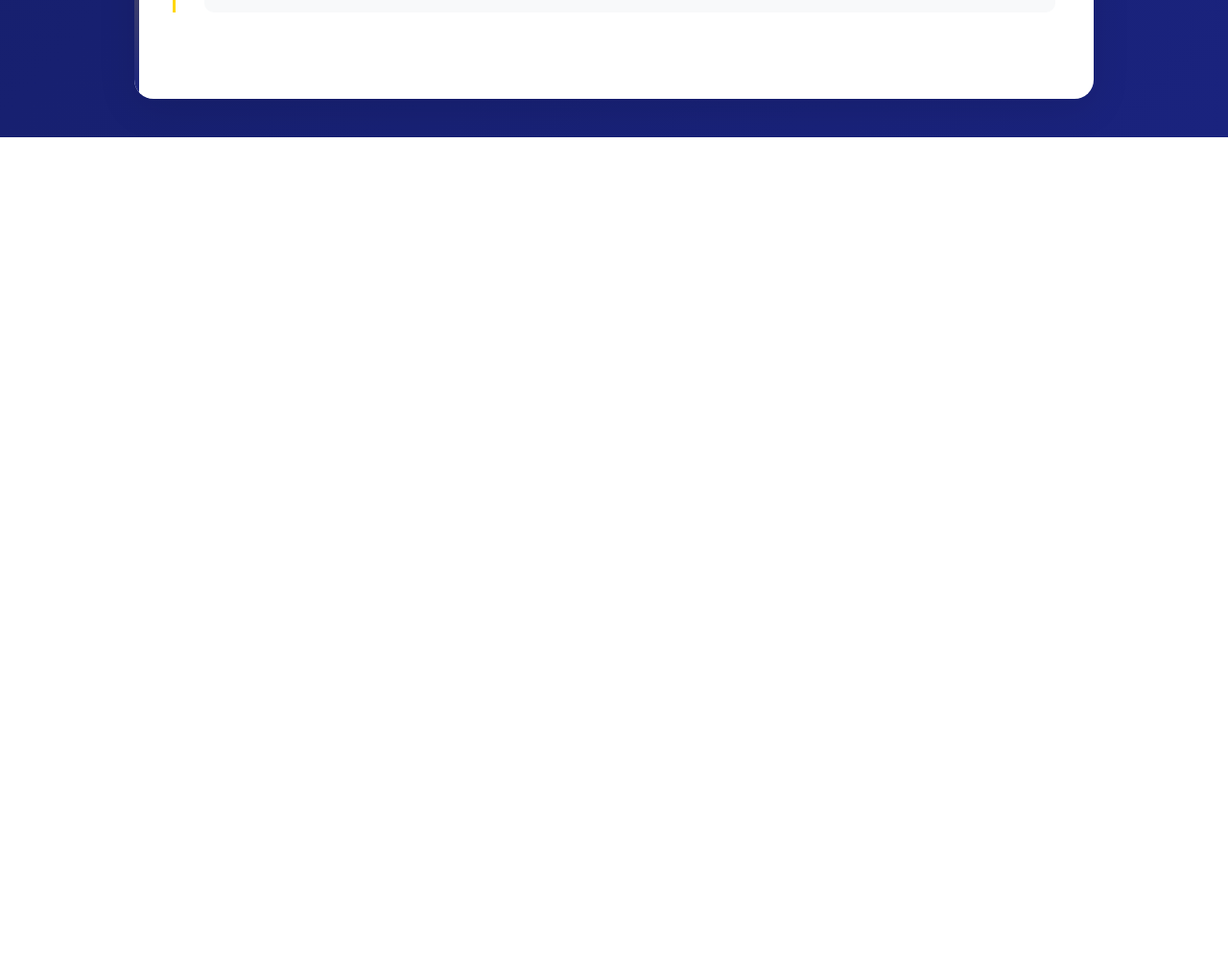
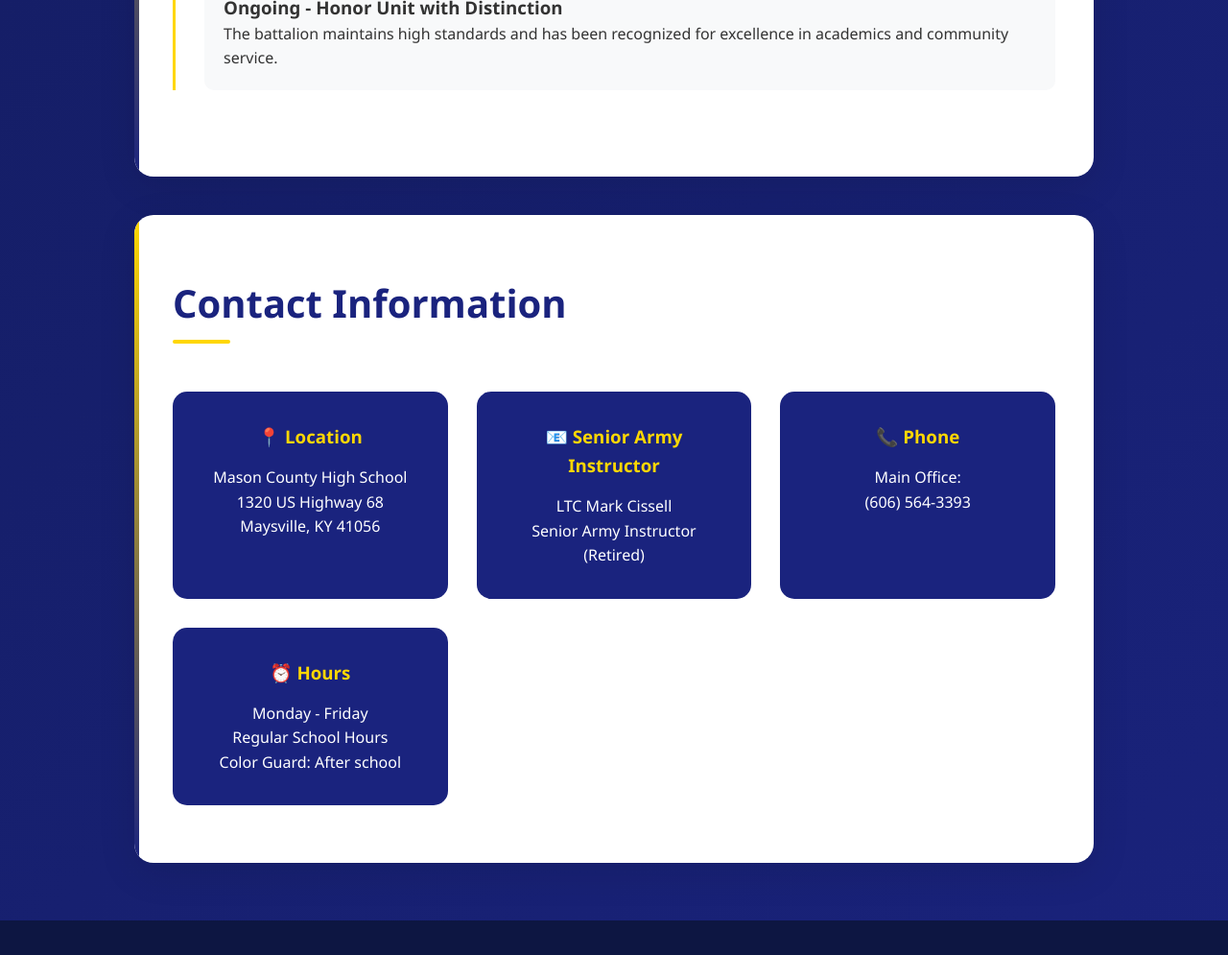
Before and after one commit to calciumdaily3-ctrl/Mason-county-jrotc, a plain HTML site: page index.html in a window 1280 px wide. Shown: the part 4166-5161 px from the top of the page at 96% size. Before the commit the page ends 4309 px from the top, so only its background shows below. Drawn offline with Linux system fonts and the light colour scheme.

Commit message:
Update index.html

```diff
--- a/index.html
+++ b/index.html
@@ -642,3 +642,61 @@
             <div class="timeline-item">
                 <div class="timeline-date">Ongoing</div>
                 <div class="timeline-content">
+                    <h3>Ongoing - Honor Unit with Distinction</h3>
+                    <p>The battalion maintains high standards and has been recognized for excellence in academics and community service.</p>
+                </div>
+            </div>
+        </div>
+    </section>
+
+    <section id="contact">
+        <h2>Contact Information</h2>
+        <div class="contact-info">
+            <div class="contact-card">
+                <h3>📍 Location</h3>
+                <p>Mason County High School<br>
+                1320 US Highway 68<br>
+                Maysville, KY 41056</p>
+            </div>
+            <div class="contact-card">
+                <h3>📧 Senior Army Instructor</h3>
+                <p>LTC Mark Cissell<br>
+                Senior Army Instructor<br>
+                (Retired)</p>
+            </div>
+            <div class="contact-card">
+                <h3>📞 Phone</h3>
+                <p>Main Office:<br>
+                (606) 564-3393</p>
+            </div>
+            <div class="contact-card">
+                <h3>⏰ Hours</h3>
+                <p>Monday - Friday<br>
+                Regular School Hours<br>
+                Color Guard: After school</p>
+            </div>
+        </div>
+    </section>
+
+    <footer>
+        <div class="footer-content">
+            <h3 style="color: var(--gold); margin-bottom: 20px;">Brigadier General Charles Young JROTC Battalion</h3>
+            <p>Mason County High School</p>
+            <p>Building Leaders Since 2015</p>
+            <div class="social-links">
+                <a href="#" title="Facebook">f</a>
+                <a href="#" title="Twitter">t</a>
+                <a href="#" title="Instagram">i</a>
+                <a href="#" title="YouTube">y</a>
+            </div>
+            <p style="margin-top: 20px; opacity: 0.8; font-size: 0.9rem;">
+                "This is an official U.S. Army-sponsored website."
+            </p>
+            <p style="margin-top: 20px; opacity: 0.6; font-size: 0.8rem;">
+                © 2024 Mason County High School JROTC
+            </p>
+        </div>
+    </footer>
+
+</body>
+</html>
```
